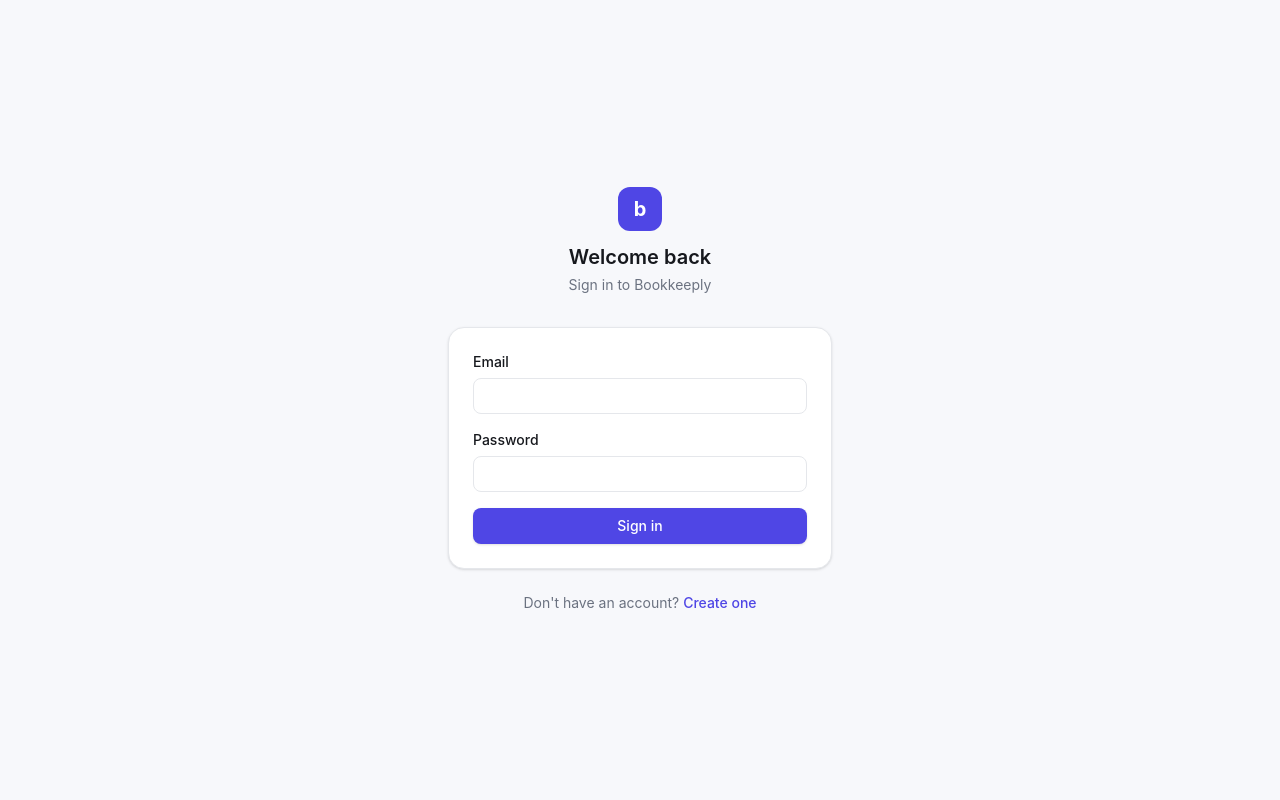
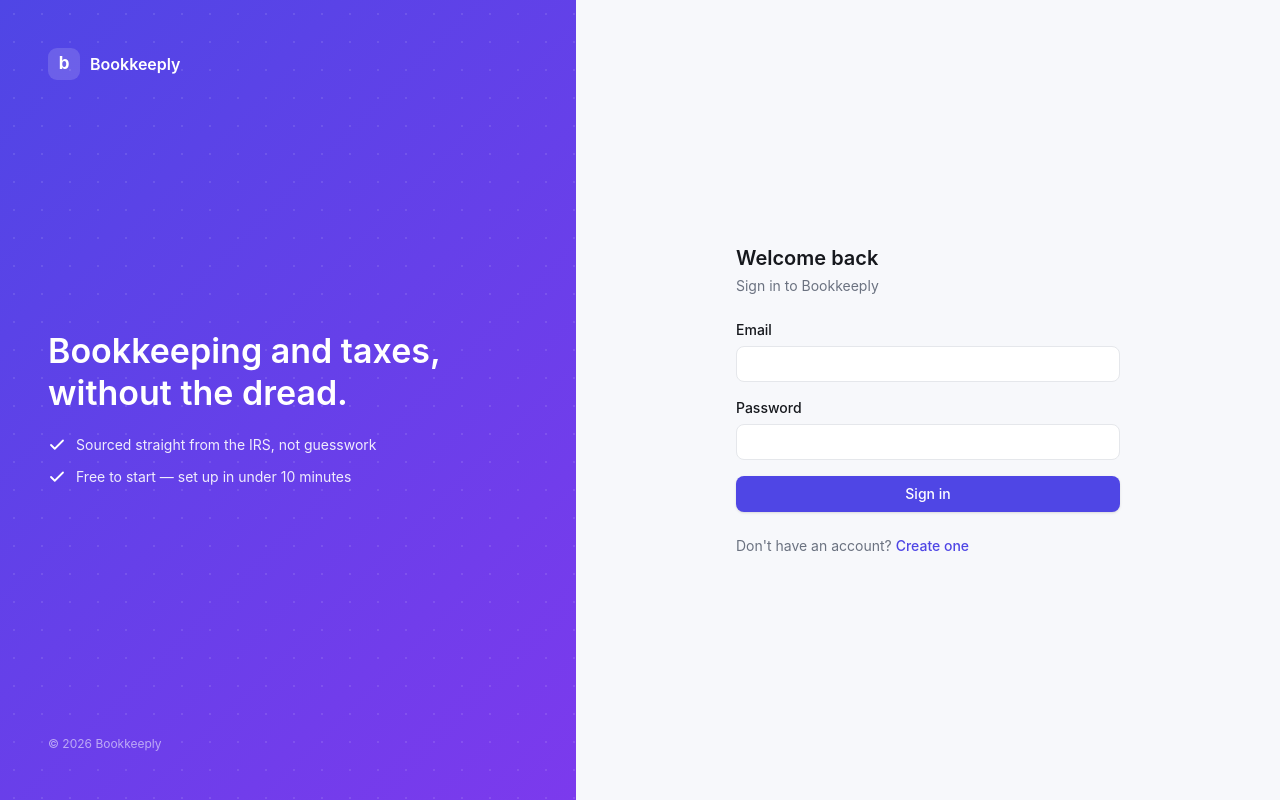
Before and after one commit to NicolasMastromarino/Tax-App, a Next.js app: page /login in a window 1280 px wide. Built offline with nearby package versions, Linux system fonts and the light colour scheme; no server answers.

Commit message:
Update 2026-09-12 16:23

```diff
--- a/src/app/login/page.tsx
+++ b/src/app/login/page.tsx
@@ -2,26 +2,72 @@
 
 import { useActionState } from "react";
 import Link from "next/link";
+import { Check } from "lucide-react";
 import { loginAction, type LoginState } from "@/lib/actions/login-action";
 import { Button } from "@/components/ui/button";
 import { Input, Label, FieldError } from "@/components/ui/input";
-import { BrandMark } from "@/components/brand-mark";
 
 const initialState: LoginState = {};
+
+const BENEFITS = [
+  "Sourced straight from the IRS, not guesswork",
+  "Free to start — set up in under 10 minutes",
+];
 
 export default function LoginPage() {
   const [state, formAction, pending] = useActionState(loginAction, initialState);
 
   return (
-    <div className="flex min-h-screen items-center justify-center bg-background px-4">
+    <div className="flex min-h-screen bg-background">
+      {/* Brand panel — hidden on small screens so the form stays front and center */}
+      <div
+        className="relative hidden w-[45%] flex-col justify-between overflow-hidden p-12 md:flex"
+        style={{ background: "linear-gradient(135deg, #4F46E5, #7C3AED)" }}
+      >
+        <div
+          className="pointer-events-none absolute inset-0"
+          style={{
+            backgroundImage:
+              "radial-gradient(circle, rgba(255,255,255,0.10) 1.5px, transparent 1.5px)",
+            backgroundSize: "28px 28px",
+          }}
+        />
+
+        <div className="relative flex items-center gap-2.5">
+          <span className="flex h-8 w-8 items-center justify-center rounded-[9px] bg-white/15">
+            <span className="text-[17px] font-bold text-white">b</span>
+          </span>
+          <span className="text-base font-semibold text-white">Bookkeeply</span>
+        </div>
+
+        <div className="relative flex max-w-md flex-col gap-5">
+          <div className="text-[34px] font-semibold leading-tight text-white">
+            Bookkeeping and taxes, without the dread.
+          </div>
+          <div className="flex flex-col gap-3">
+            {BENEFITS.map((benefit) => (
+              <div key={benefit} className="flex items-center gap-2.5">
+                <Check className="h-[18px] w-[18px] shrink-0 text-white" strokeWidth={2.4} />
+                <span className="text-sm text-white/90">{benefit}</span>
+              </div>
+            ))}
+          </div>
+        </div>
+
+        <div className="relative text-xs text-white/55">
+          © {new Date().getFullYear()} Bookkeeply
+        </div>
+      </div>
+
+      {/* Sign-in form */}
+      <div className="flex flex-1 items-center justify-center px-4 py-10">
         <div className="w-full max-w-sm">
-        <div className="mb-8 flex flex-col items-center text-center">
-          <BrandMark className="mb-3 h-11 w-11 rounded-xl" letterClassName="text-xl" />
+          <div className="mb-6">
             <h1 className="text-xl font-semibold">Welcome back</h1>
             <p className="mt-1 text-sm text-muted">Sign in to Bookkeeply</p>
           </div>
 
-        <form action={formAction} className="space-y-4 rounded-2xl border border-border bg-surface p-6 shadow-sm">
+          <form action={formAction} className="space-y-4">
             <div>
               <Label htmlFor="email">Email</Label>
               <Input id="email" name="email" type="email" autoComplete="email" required />
@@ -36,7 +82,7 @@ export default function LoginPage() {
             </Button>
           </form>
 
-        <p className="mt-6 text-center text-sm text-muted">
+          <p className="mt-6 text-sm text-muted">
             Don&apos;t have an account?{" "}
             <Link href="/register" className="font-medium text-primary hover:underline">
               Create one
@@ -44,5 +90,6 @@ export default function LoginPage() {
           </p>
         </div>
       </div>
+    </div>
   );
 }
```
Lines whose indentation alone changed are shown as unchanged.
